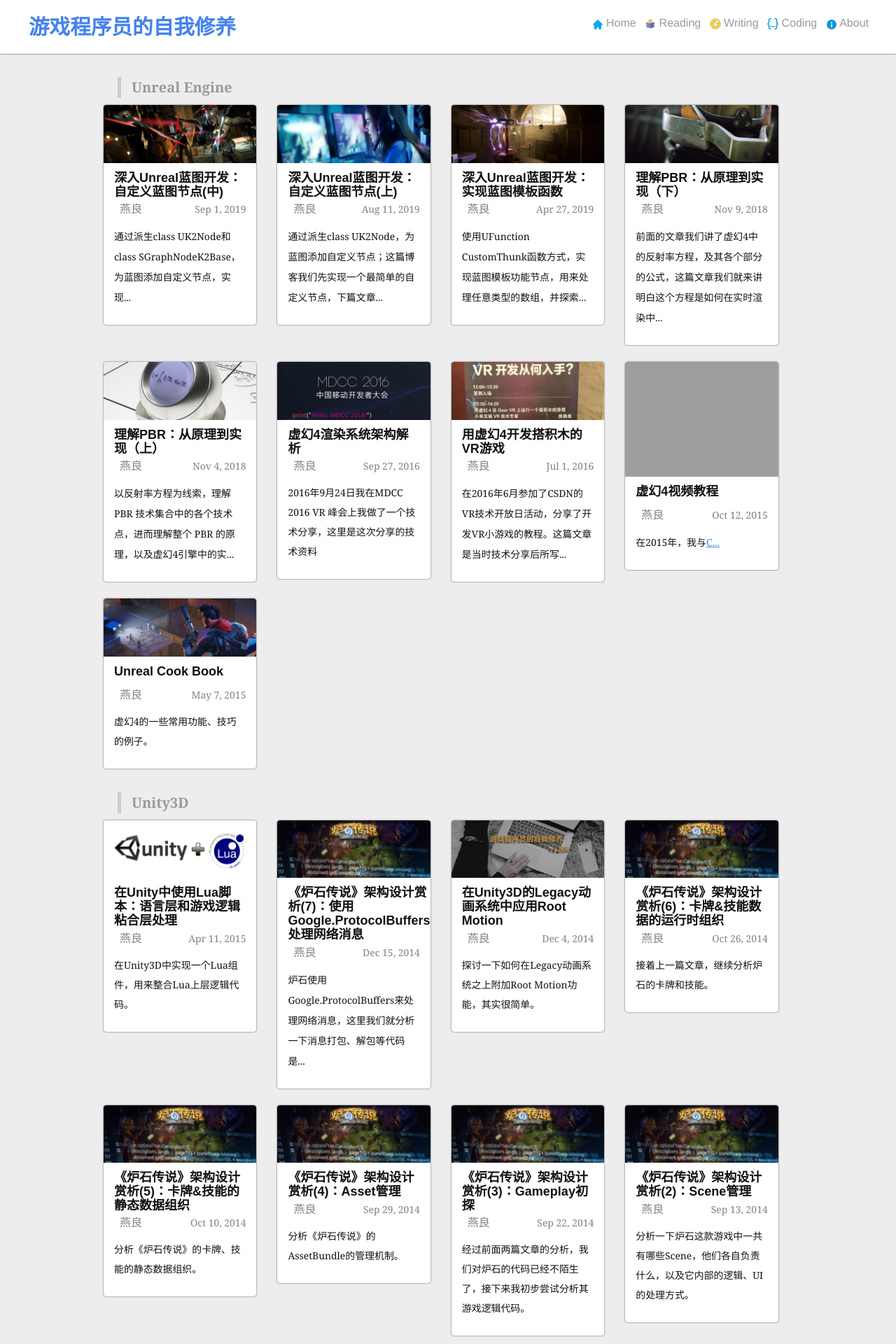
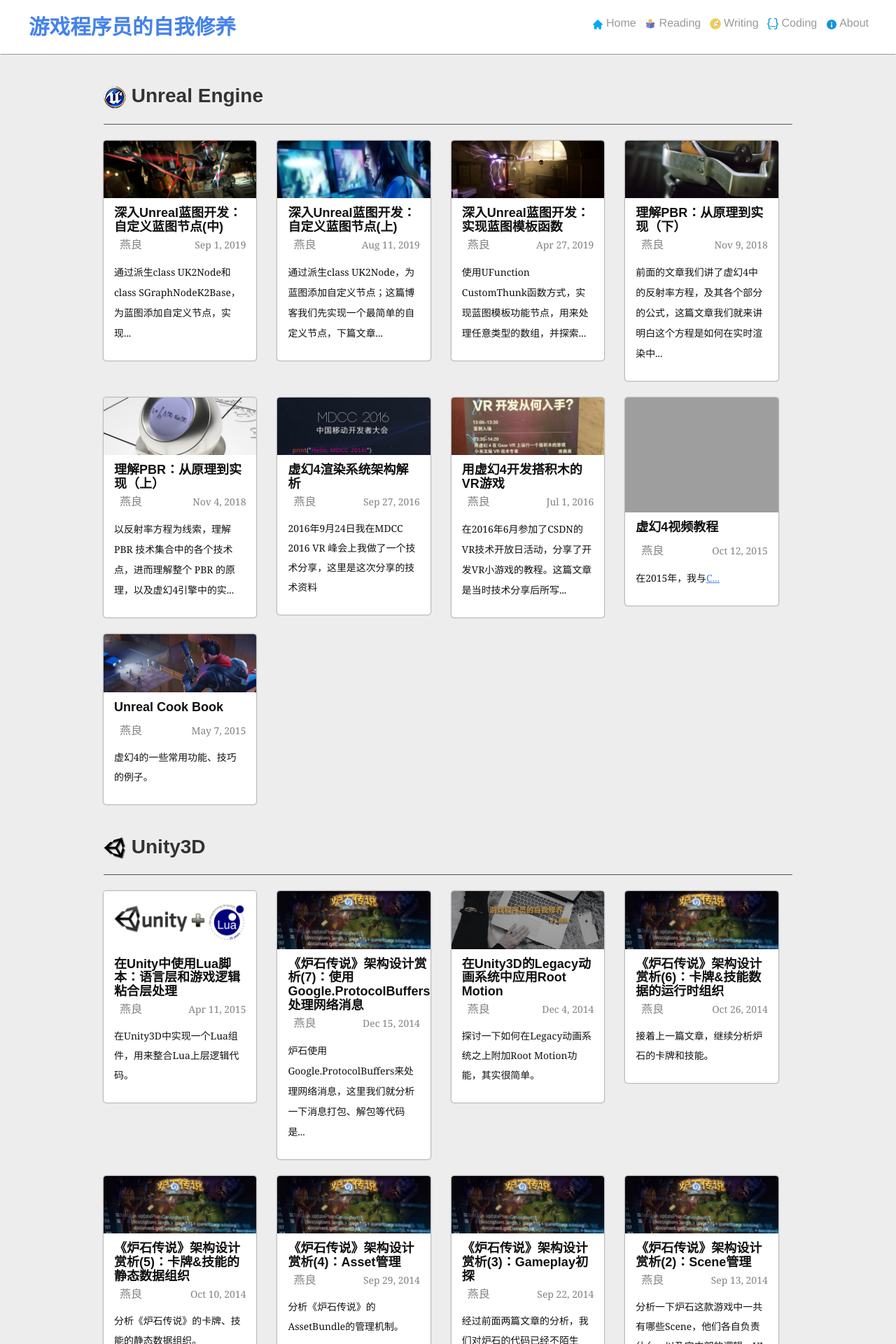
Before and after one commit to neil3d/neil3d.github.io, a Jekyll site: the page built from menu/writing.html, in a window 1280 px wide. Shown: the top 1920 px of the page at 70% size. Built offline with Jekyll 4.4.1, drawn with Linux system fonts in a browser that asks for light colours; comment, search, counter and statistics services are not loaded.

Commit message:
add column icons

```diff
--- a/menu/writing.html
+++ b/menu/writing.html
@@ -7,11 +7,11 @@
 
   {% for column in site.data.settings.columns %}
     {% assign current_column=column.name %}
-    <blockquote>
-        <p>
-          <strong>{{current_column}}</strong><br>
-        </p>
-    </blockquote>
+      <h3>
+          <img src="{{ site.url }}/assets/img/ui/{{ column.icon }}">
+          {{current_column}}<br>
+          <hr style="height:1px;border:none;border-top:1px solid #555555;" />
+       </h3>
     {% include column.html %}
   {% endfor %}
 
```
Also changed, not shown: _data/settings.yml (+4 -4 lines), assets/img/ui/gpu_logo_32.png (added), assets/img/ui/mario_32.png (added), assets/img/ui/ue4_logo_32.png (added), assets/img/ui/unity_logo_32.png (added).
